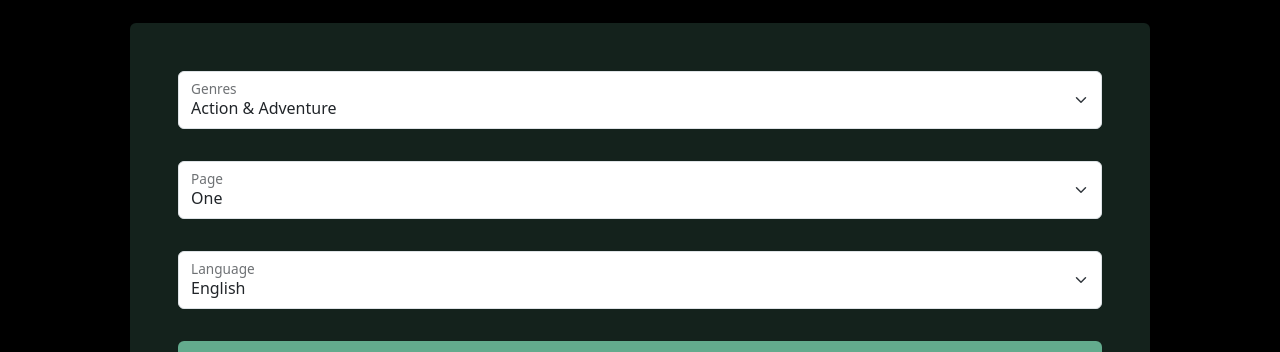
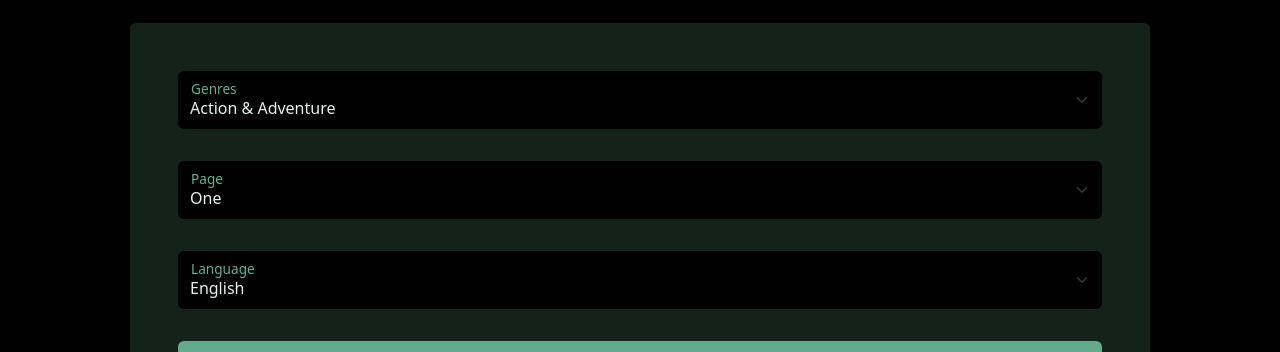
Before and after one commit to RamandeepVandal/mern-dramalist-app, a React (Vite) app in the folder client/: page /find in a window 1280 px wide. Shown: the part 175-527 px from the top of the page. Built offline with nearby package versions, Linux system fonts and the light colour scheme; no server answers.

Commit message:
Updated the form floating label design.

```diff
--- a/client/src/index.css
+++ b/client/src/index.css
@@ -197,6 +197,28 @@ video {
   border: none;
 }
 
+.form-select {
+  background-color: var(--background);
+  border: none;
+  color: var(--text);
+}
+
+.form-floating>.form-control-plaintext~label::after,
+.form-floating>.form-control:focus~label::after,
+.form-floating>.form-control:not(:placeholder-shown)~label::after,
+.form-floating>.form-select~label::after {
+  background-color: var(--background);
+  border: none;
+}
+
+.form-floating>.form-control-plaintext~label,
+.form-floating>.form-control:focus~label,
+.form-floating>.form-control:not(:placeholder-shown)~label,
+.form-floating>.form-select~label {
+  color: var(--accent);
+}
+
+
 /* CONTACT SECTION */
 .contact {
   min-height: 20vh;
```
